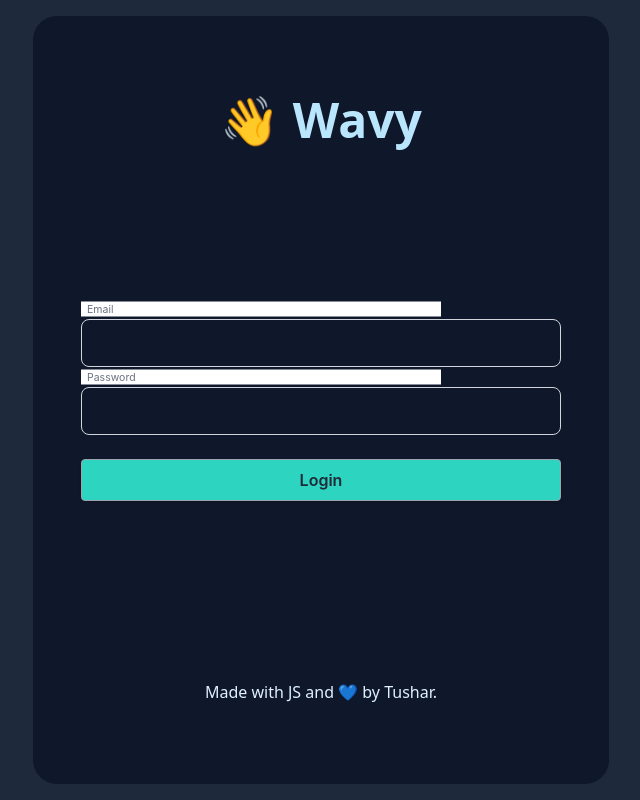
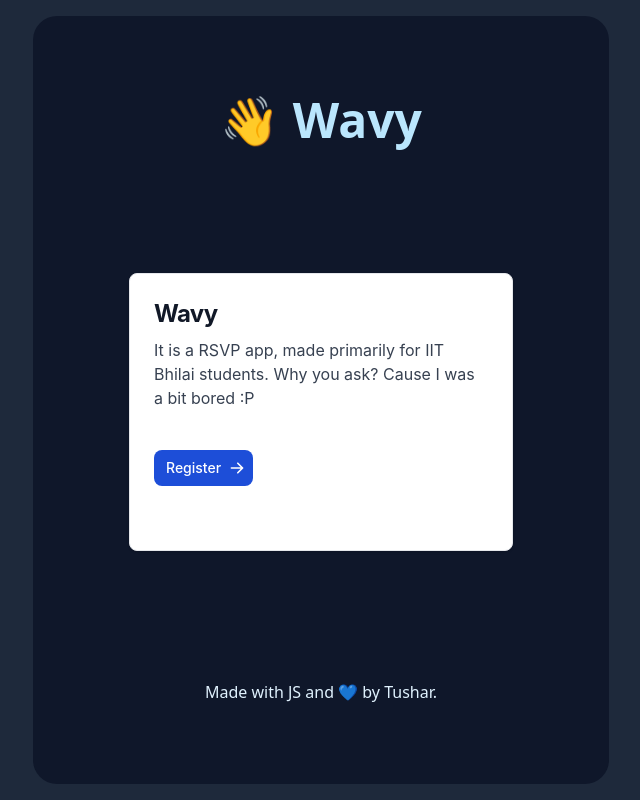
Before and after one commit to tusharbansal22/Wavy-frontend, a React (Create React App) app: page / in a window 1280 px wide. Shown: the whole page, without its empty margins (319-959 px from the left). Built offline with nearby package versions, Linux system fonts and the light colour scheme.

Commit message:
added auth ui

```diff
--- a/package.json
+++ b/package.json
@@ -9,6 +9,7 @@
     "axios": "^1.4.0",
     "react": "^18.2.0",
     "react-dom": "^18.2.0",
+    "react-router-dom": "^6.13.0",
     "react-scripts": "5.0.1",
     "web-vitals": "^2.1.4"
   },
--- a/src/App.js
+++ b/src/App.js
@@ -1,17 +1,26 @@
-
+import React from "react";
+import Header from "./components/Header";
+import Footer from "./components/Footer";
+import { BrowserRouter as Router, Routes ,Route} from "react-router-dom";
+import Login from "./components/Login";
+import Register from "./components/Register";
+import Intro from "./components/Intro";
 function App() {
   return (
     <div className="w-screen h-screen bg-slate-800 py-4 px-3">
       <div className="max-w-xl h-full bg-slate-900 mx-auto  flex flex-col justify-between rounded-3xl py-20 px-10 ">
-      <h2 className="font-sans text-5xl antialiased font-bold  text-sky-200  self-center">👋 Wavy</h2>
-      <form className="flex justify-center flex-col mx-2 py-30 ">
-      <label for="email" className=" text-sm text-gray-500 dark:text-gray-400 duration-300 transform -translate-y-0 scale-75 top-2 z-10 origin-[0] bg-white dark:bg-gray-900 px-2  peer-focus:text-blue-600 peer-focus:dark:text-blue-500    left-1">Email</label>
-      <input type="text" id="email" className="block px-2.5 pb-2.5 pt-4 w-full text-sm text-gray-900 bg-transparent rounded-lg border-1 border-gray-300 appearance-none dark:text-white dark:border-gray-600 dark:focus:border-blue-500 focus:outline-none focus:ring-0 focus:border-blue-600 peer"/>
-      <label  for= "password" className=" text-sm text-gray-500 dark:text-gray-400 duration-300 transform -translate-y-0 scale-75 top-2 z-10 origin-[0] bg-white dark:bg-gray-900 px-2  left-1">Password</label>
-      <input type="password" id="password" className="block px-2.5 pb-2.5 pt-4 w-full text-sm text-gray-900 bg-transparent rounded-lg border-1 border-gray-300 appearance-none dark:text-white dark:border-gray-600 dark:focus:border-blue-500 focus:outline-none focus:ring-0 focus:border-blue-600 peer"/>
-      <button className="bg-teal-400 hover:bg-gray-100 text-gray-800 font-semibold  my-6 py-2 px-4 border border-gray-400 rounded shadow"> Login</button>
-      </form>
-      <div className="text-sky-100 font-sans self-center">Made with JS and 💙 by Tushar.</div>
+      <Header/>
+      <Router>
+      <Routes>
+        <Route exact path='/login' element={<Login />}> </Route>
+        <Route exact path='/register' element={<Register />}>   </Route>
+        <Route exact path='/' element={<Intro />}> </Route>
+
+      </Routes>
+      </Router>
+
+
+      <Footer />
 
 
       </div>
--- /dev/null
+++ b/src/components/Footer.jsx
@@ -0,0 +1,7 @@
+import React from "react";
+
+function Footer(){
+  return <div className="text-sky-100 font-sans self-center">Made with JS and 💙 by Tushar.</div>
+}
+
+export default Footer;
--- /dev/null
+++ b/src/components/Header.jsx
@@ -0,0 +1,8 @@
+import React from "react";
+
+function Header(){
+
+  return <h2 className="font-sans text-5xl antialiased font-bold  text-sky-200  self-center">👋 Wavy</h2>;
+}
+
+export default Header;
--- /dev/null
+++ b/src/components/Intro.jsx
@@ -0,0 +1,23 @@
+import React from "react";
+import { useNavigate } from "react-router-dom";
+
+function Intro(){
+
+    const navigate = useNavigate();
+    return <div className="mx-auto">
+      <p class="block max-w-sm p-6 bg-white border border-gray-200 rounded-lg shadow  dark:bg-gray-800 dark:border-gray-700 ">
+    <h5 class="mb-2 text-2xl font-bold tracking-tight text-gray-900 dark:text-white">Wavy </h5>
+    <p class="font-normal text-gray-700 dark:text-gray-400">It is a RSVP app, made primarily for IIT Bhilai students.
+    Why you ask? Cause I was a bit bored :P</p>
+    <div onClick={()=>navigate("/register")}>
+    <p  class="inline-flex items-center px-3 py-2 text-sm font-medium text-center text-white bg-blue-700 rounded-lg hover:bg-blue-800 focus:ring-4 focus:outline-none focus:ring-blue-300 dark:bg-blue-600 dark:hover:bg-blue-700 dark:focus:ring-blue-800 my-10">
+        Register
+        <svg aria-hidden="true" class="w-4 h-4 ml-2 -mr-1" fill="currentColor" viewBox="0 0 20 20" xmlns="http://www.w3.org/2000/svg"><path fill-rule="evenodd" d="M10.293 3.293a1 1 0 011.414 0l6 6a1 1 0 010 1.414l-6 6a1 1 0 01-1.414-1.414L14.586 11H3a1 1 0 110-2h11.586l-4.293-4.293a1 1 0 010-1.414z" clip-rule="evenodd"></path></svg>
+    </p>
+    </div>
+
+</p>
+    </div>
+}
+
+export default Intro;
--- /dev/null
+++ b/src/components/Login.jsx
@@ -0,0 +1,20 @@
+import React from "react";
+import { useNavigate } from "react-router-dom";
+
+function Login(){
+  const navigate=useNavigate();
+   return <div>
+<form className="flex justify-center flex-col mx-2 py-30 ">
+  <label for="email" className=" text-sm text-gray-500 dark:text-gray-400 duration-300 transform -translate-y-0 scale-75 top-2 z-10 origin-[0] bg-white dark:bg-gray-900 px-2  peer-focus:text-blue-600 peer-focus:dark:text-blue-500    left-1">Email</label>
+  <input type="text" id="email" className="block px-2.5 pb-2.5 pt-4 w-full text-sm text-gray-900 bg-transparent rounded-lg border-1 border-gray-300 appearance-none dark:text-white dark:border-gray-600 dark:focus:border-blue-500 focus:outline-none focus:ring-0 focus:border-blue-600 peer"/>
+  <label  for= "password" className=" text-sm text-gray-500 dark:text-gray-400 duration-300 transform -translate-y-0 scale-75 top-2 z-10 origin-[0] bg-white dark:bg-gray-900 px-2  left-1">Password</label>
+  <input type="password" id="password" className="block px-2.5 pb-2.5 pt-4 w-full text-sm text-gray-900 bg-transparent rounded-lg border-1 border-gray-300 appearance-none dark:text-white dark:border-gray-600 dark:focus:border-blue-500 focus:outline-none focus:ring-0 focus:border-blue-600 peer"/>
+  <button className="bg-teal-400 hover:bg-gray-100 text-gray-800 font-semibold  my-6 py-2 px-4 border border-gray-400 rounded shadow" > Login</button>
+  </form>
+  <h6 className="text-white font-bold text-right mx-4 text-slate-400  hover:text-slate-100 self-right text-base font-sans" onClick={()=>navigate('/register')}> Register</h6>
+   </div>
+
+
+}
+
+export default  Login;
--- /dev/null
+++ b/src/components/Register.jsx
@@ -0,0 +1,19 @@
+import React from "react";
+import { useNavigate } from "react-router-dom";
+
+function Register(){
+  const navigate = useNavigate();
+  return <div>
+  <form className="flex justify-center flex-col mx-2 py-30 ">
+  <label for="email" className=" text-sm text-gray-500 dark:text-gray-400 duration-300 transform -translate-y-0 scale-75 top-2 z-10 origin-[0] bg-white dark:bg-gray-900 px-2  peer-focus:text-blue-600 peer-focus:dark:text-blue-500    left-1">Email</label>
+  <input type="text" id="email" className="block px-2.5 pb-2.5 pt-4 w-full text-sm text-gray-900 bg-transparent rounded-lg border-1 border-gray-300 appearance-none dark:text-white dark:border-gray-600 dark:focus:border-blue-500 focus:outline-none focus:ring-0 focus:border-blue-600 peer"/>
+  <label  for= "password" className=" text-sm text-gray-500 dark:text-gray-400 duration-300 transform -translate-y-0 scale-75 top-2 z-10 origin-[0] bg-white dark:bg-gray-900 px-2  left-1">Password</label>
+  <input type="password" id="password" className="block px-2.5 pb-2.5 pt-4 w-full text-sm text-gray-900 bg-transparent rounded-lg border-1 border-gray-300 appearance-none dark:text-white dark:border-gray-600 dark:focus:border-blue-500 focus:outline-none focus:ring-0 focus:border-blue-600 peer"/>
+  <button className="bg-teal-400 hover:bg-gray-100 text-gray-800 font-semibold  my-6 py-2 px-4 border border-gray-400 rounded shadow" onClick={()=>navigate(-1)}> Register</button>
+  </form>
+  <h6 className="text-white font-bold text-right mx-4 text-slate-400  hover:text-slate-100 self-right text-base font-sans" onClick={()=>navigate('/login')}> Login</h6>
+   </div>
+
+}
+
+export default  Register;
```
Also changed, not shown: 1 other file (tests, documents, lock files or other folders).
